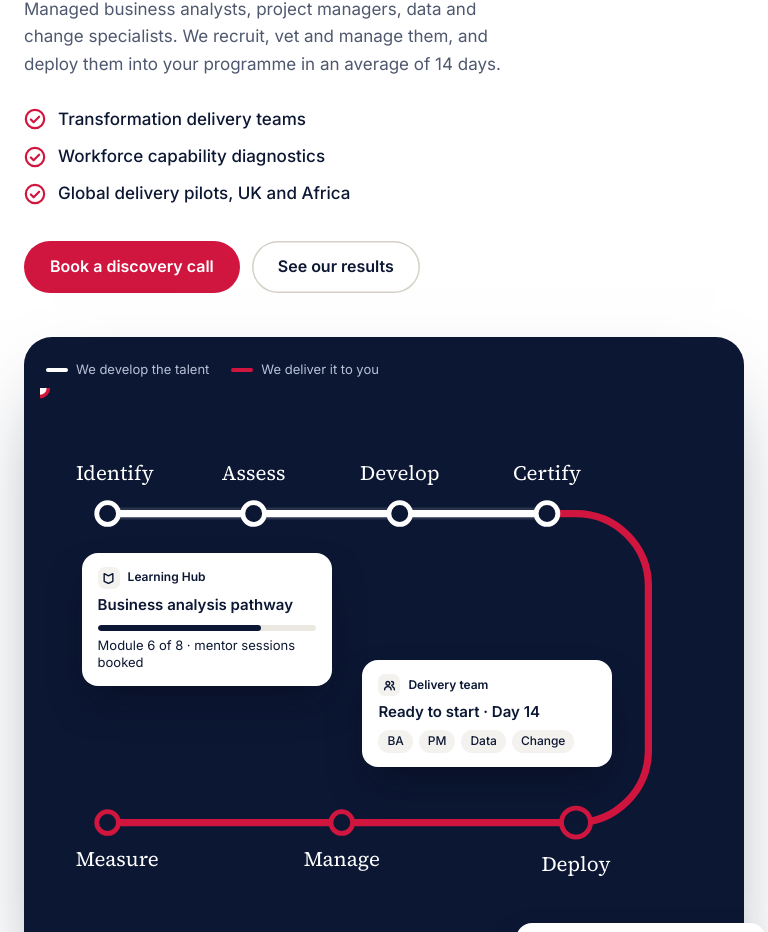
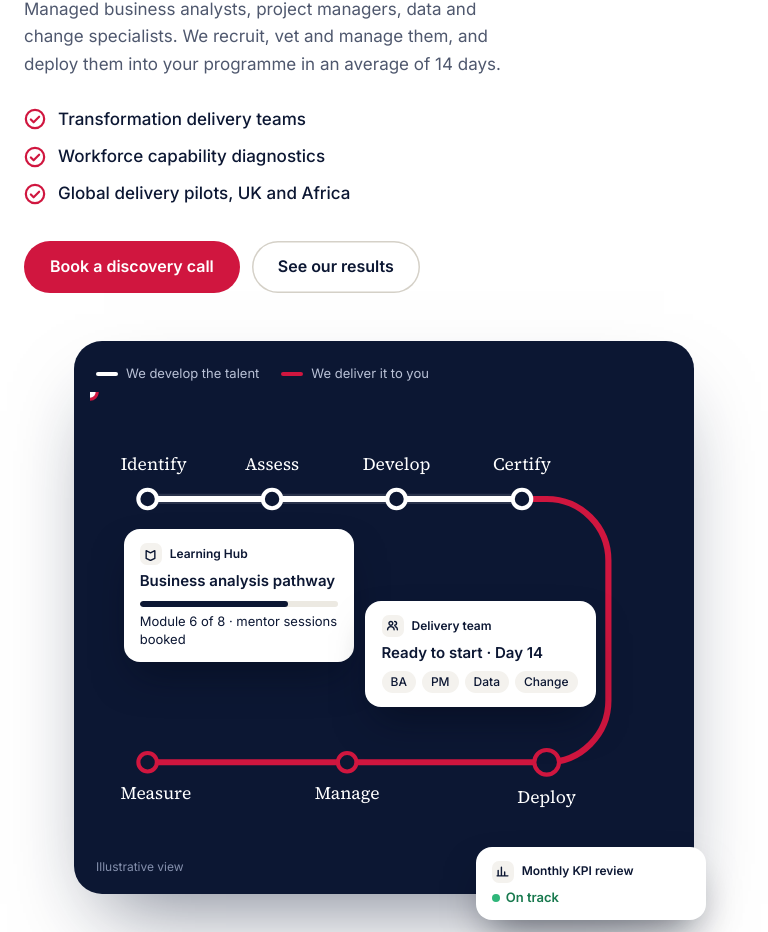
Before and after one commit to rh-webatelier/rh-webatelier.github.io, a plain HTML site: page demo/avenue-impact/index.html in a window 768 px wide. Shown: the part 368-1300 px from the top of the page. Drawn offline with Linux system fonts and the light colour scheme.

Commit message:
Avenue Impact concept: route cards scale with panel, stack hero below 1100px
Co-Authored-By: Claude Opus 5.5 <noreply@anthropic.com>
Claude-Session: https://claude.ai/code/session_01VEJYiBEzPboddYWp5CeuJE

```diff
--- a/demo/avenue-impact/index.html
+++ b/demo/avenue-impact/index.html
@@ -115,7 +115,7 @@ section{padding:112px 0}
 .acts{display:flex;flex-wrap:wrap;gap:12px}
 
 /* the route panel */
-.route{position:relative;background:var(--navy);border-radius:28px;padding:22px 22px 18px;color:#fff;box-shadow:0 40px 80px -30px rgba(12,23,51,.55)}
+.route{container-type:inline-size;position:relative;background:var(--navy);border-radius:28px;padding:22px 22px 18px;color:#fff;box-shadow:0 40px 80px -30px rgba(12,23,51,.55)}
 .route .legend{display:flex;flex-wrap:wrap;gap:6px 22px;font-size:13px;color:#b9c1d6}
 .route .legend span{display:inline-flex;align-items:center;gap:8px}
 .route .legend i{width:22px;height:4px;border-radius:2px;background:#fff}
@@ -138,9 +138,17 @@ section{padding:112px 0}
 .ui.a{left:8%;top:34%}
 .ui.b{left:47%;top:51%}
 .ui.c{right:-22px;bottom:-26px}
-@media (max-width:980px){
-  .hgrid{grid-template-columns:1fr;gap:44px}
-  .hero{padding:44px 0 72px}
+@media (min-width:641px){
+  .ui{width:40cqi;padding:2.4cqi 2.8cqi;font-size:clamp(10.5px,2.3cqi,13px)}
+  .ui strong{font-size:clamp(12px,2.75cqi,15px)}
+  .ui .k{font-size:clamp(10.5px,2.2cqi,12px)}
+  .ui.b{top:47%}
+}
+@media (max-width:1100px){
+  .hgrid{grid-template-columns:1fr;gap:48px}
+  .hero{padding:44px 0 80px}
+  .route{max-width:620px;width:100%;margin-inline:auto}
+  .ui.c{right:-12px}
 }
 @media (max-width:640px){
   .route{padding:20px 18px 18px;border-radius:24px}
@@ -381,7 +389,7 @@ dialog ol b{font-weight:600}
           <text x="444" y="400">Deploy</text><text x="250" y="396">Manage</text><text x="64" y="396">Measure</text>
         </g>
         <circle class="mover" r="7" fill="#fff" stroke="#d0163f" stroke-width="3">
-          <animateMotion dur="11s" repeatCount="indefinite" begin="1.8s" path="M56 104 H444 A60 60 0 0 1 504 164 V300 A60 60 0 0 1 444 360 H56"/>
+          <animateMotion dur="11s" repeatCount="indefinite" begin="0s" path="M56 104 H444 A60 60 0 0 1 504 164 V300 A60 60 0 0 1 444 360 H56"/>
         </circle>
       </svg>
       <svg class="mob" viewBox="0 0 320 446" aria-hidden="true">
@@ -392,7 +400,7 @@ dialog ol b{font-weight:600}
         <g class="lbl"><text x="48" y="20">Identify</text><text x="48" y="86">Assess</text><text x="48" y="152">Develop</text><text x="48" y="218">Certify</text><text x="48" y="284">Deploy</text><text x="48" y="350">Manage</text><text x="48" y="416">Measure</text></g>
         <g class="sub"><text x="48" y="39">find promising people</text><text x="48" y="105">test skills and readiness</text><text x="48" y="171">train and mentor</text><text x="48" y="237">CPD-accredited</text><text x="48" y="303">into your team</text><text x="48" y="369">we own quality</text><text x="48" y="435">against your KPIs</text></g>
         <circle class="mover" r="6" fill="#fff" stroke="#d0163f" stroke-width="3">
-          <animateMotion dur="8s" repeatCount="indefinite" begin="1.8s" path="M22 18 V414"/>
+          <animateMotion dur="8s" repeatCount="indefinite" begin="0s" path="M22 18 V414"/>
         </circle>
       </svg>
       <div class="uis">
```
